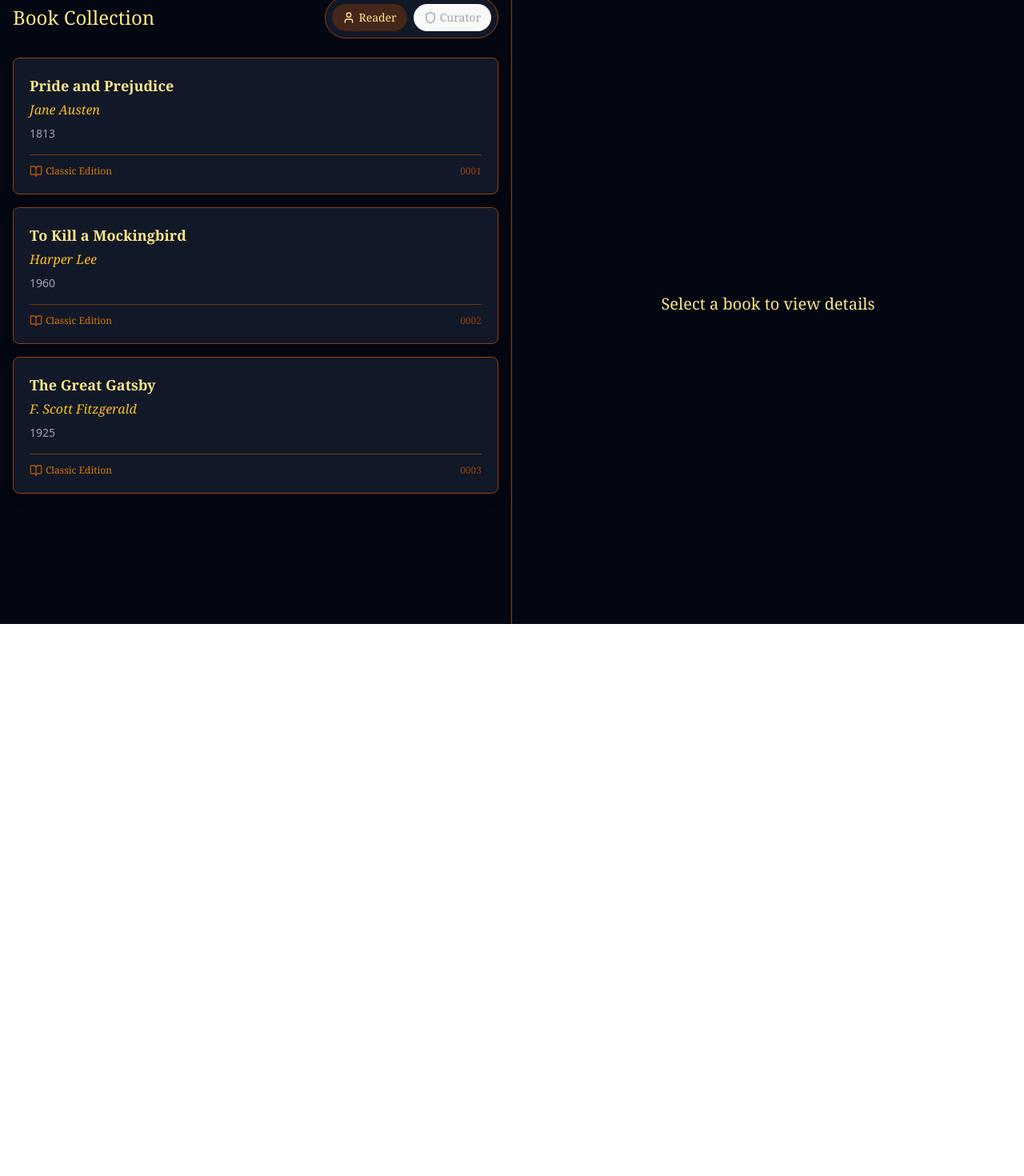
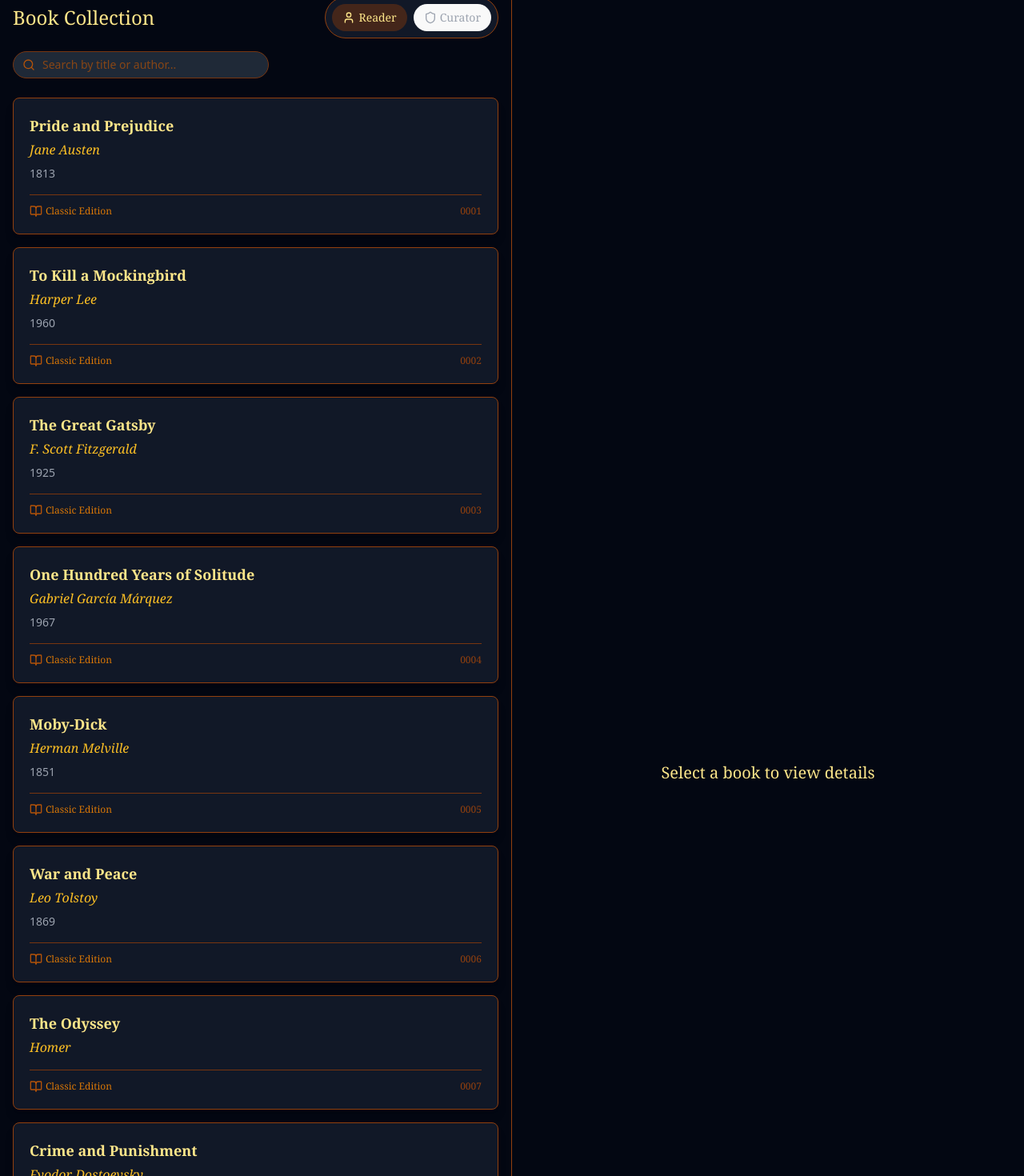
Before and after one commit to ahmadhassan44/web-tech-lab-11, a React (Vite) app: page / in a window 1280 px wide. Shown: the part 20-1490 px from the top of the page at 80% size. Before the commit the page ends 800 px from the top, so only its background shows below. Built offline with nearby package versions, Linux system fonts and the light colour scheme.

Commit message:
feat/add search

```diff
--- a/src/App.jsx
+++ b/src/App.jsx
@@ -26,6 +26,46 @@ function App() {
       title: "The Great Gatsby",
       author: "F. Scott Fitzgerald",
       year: 1925
+    },
+    {
+      id: 4,
+      title: "One Hundred Years of Solitude",
+      author: "Gabriel García Márquez",
+      year: 1967
+    },
+    {
+      id: 5,
+      title: "Moby-Dick",
+      author: "Herman Melville",
+      year: 1851
+    },
+    {
+      id: 6,
+      title: "War and Peace",
+      author: "Leo Tolstoy",
+      year: 1869
+    },
+    {
+      id: 7,
+      title: "The Odyssey",
+      author: "Homer"
+    },
+    {
+      id: 8,
+      title: "Crime and Punishment",
+      author: "Fyodor Dostoevsky",
+      year: 1866
+    },
+    {
+      id: 9,
+      title: "Jane Eyre",
+      author: "Charlotte Brontë",
+      year: 1847
+    },
+    {
+      id: 10,
+      title: "The Divine Comedy",
+      author: "Dante Alighieri"
     }
   ]);
 
--- a/src/components/BookList.jsx
+++ b/src/components/BookList.jsx
@@ -1,15 +1,32 @@
+import { useState, useMemo } from 'react';
 import BookCard from './BookCard';
 import RoleSwitcher from './RoleSwitcher';
+import SearchBar from './SearchBar';
 import { useRole } from '../contexts/RoleContext';
 import { Plus } from 'lucide-react';
 
 function BookList({ books, onShowAddForm, onEditBook, onDeleteBook }) {
   const { role } = useRole();
   const isAdmin = role === 'admin';
+  const [searchQuery, setSearchQuery] = useState('');
+
+  // Filter books based on search query
+  const filteredBooks = useMemo(() => {
+    if (!searchQuery.trim()) return books;
+
+    const query = searchQuery.toLowerCase();
+    return books.filter(
+      book =>
+        book.title.toLowerCase().includes(query) ||
+        book.author.toLowerCase().includes(query) ||
+        (book.year && book.year.toString().includes(query))
+    );
+  }, [books, searchQuery]);
 
   return (
     <div className="w-1/2 p-4 border-r border-amber-800">
-      <div className="flex justify-between items-center mb-6">
+      <div className="mb-6">
+        <div className="flex justify-between items-center mb-4">
           <h2 className="text-2xl font-serif text-amber-200">Book Collection</h2>
           <div className="flex items-center space-x-3">
             {isAdmin && (
@@ -26,15 +43,24 @@ function BookList({ books, onShowAddForm, onEditBook, onDeleteBook }) {
           </div>
         </div>
 
+        <SearchBar onSearch={setSearchQuery} />
+      </div>
+
       <div className="space-y-4 pb-4">
-        {books.map((book) => (
+        {filteredBooks.length === 0 ? (
+          <div className="text-center p-6 border border-amber-900/30 rounded-lg bg-gray-900">
+            <p className="text-amber-400 font-serif">No books found matching "{searchQuery}"</p>
+          </div>
+        ) : (
+          filteredBooks.map((book) => (
             <BookCard
               key={book.id}
               book={book}
               onEdit={onEditBook}
               onDelete={onDeleteBook}
             />
-        ))}
+          ))
+        )}
       </div>
     </div>
   );
--- /dev/null
+++ b/src/components/SearchBar.jsx
@@ -0,0 +1,38 @@
+import { useState } from 'react';
+import { Search, X } from 'lucide-react';
+
+function SearchBar({ onSearch }) {
+  const [query, setQuery] = useState('');
+
+  const handleSearch = (e) => {
+    const value = e.target.value;
+    setQuery(value);
+    onSearch(value);
+  };
+
+  const clearSearch = () => {
+    setQuery('');
+    onSearch('');
+  };
+
+  return (
+    <div className="relative w-full max-w-xs">
+      <div className="relative flex items-center">
+        <Search size={16} className="absolute left-3 text-amber-700" />
+        <input
+          type="text"
+          placeholder="Search by title or author..."
+          value={query}
+          onChange={handleSearch}
+          className="w-full bg-gray-800 border border-amber-900 rounded-full py-1.5 pl-9 pr-8 text-amber-100
+                     placeholder-amber-700/70 text-sm focus:outline-none focus:ring-1 focus:ring-amber-500"
+        />
+        {query && (
+          <X size={14} className='absolute right-4' onClick={clearSearch}/>
+        )}
+      </div>
+    </div>
+  );
+}
+
+export default SearchBar;
```
Lines whose indentation alone changed are shown as unchanged.
